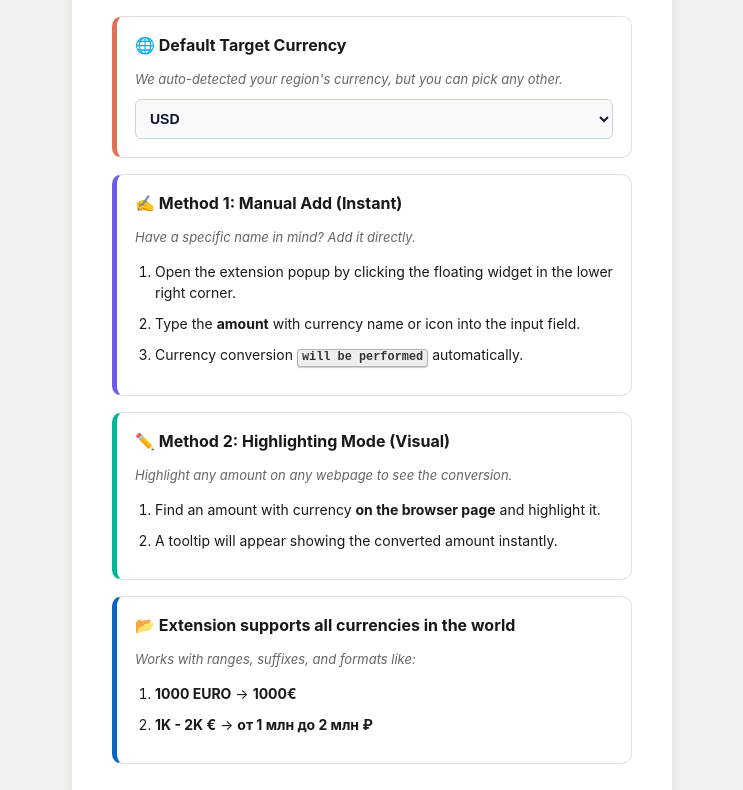
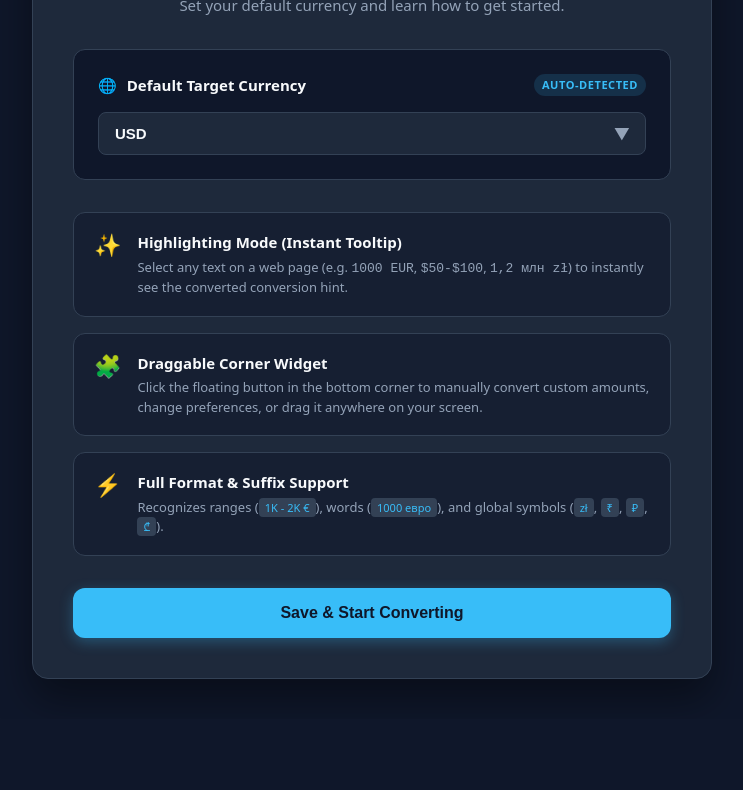
Before and after one commit to vaskocuturilo/Real-time-Currency-Converter, a website with bundled scripts: page pages/welcome.html in a window 1280 px wide. Shown: the part 206-996 px from the top of the page, without its empty margins (268-1011 px from the left). After the commit the page ends 925 px from the top, so only its background shows below. Built offline with nearby package versions, Linux system fonts and the light colour scheme.

```diff
--- a/pages/welcome.html
+++ b/pages/welcome.html
@@ -3,208 +3,316 @@
 
 <head>
   <meta charset="UTF-8">
-  <title>Welcome to Real Time Currency Converter</title>
+  <meta name="viewport" content="width=device-width, initial-scale=1.0">
+  <title>Welcome to Real-Time Currency Converter</title>
   <style>
     :root {
-      --primary: #0a66c2;
-      --bg: #f3f2ef;
-      --card: #ffffff;
-      --text: #191919;
-      --accent: #eef3f8;
+      --bg: #0f172a;
+      --card-bg: #1e293b;
+      --card-border: #334155;
+      --primary: #38bdf8;
+      --primary-hover: #0284c7;
+      --text: #f8fafc;
+      --text-muted: #94a3b8;
+      --accent-purple: #818cf8;
+      --accent-green: #34d399;
+      --accent-amber: #fbbf24;
+      --radius: 16px;
+    }
+
+    * {
+      box-sizing: border-box;
+      margin: 0;
+      padding: 0;
     }
 
     body {
-      font-family: -apple-system, system-ui, BlinkMacSystemFont, "Segoe UI", Roboto, sans-serif;
+      font-family: system-ui, -apple-system, BlinkMacSystemFont, "Segoe UI", Roboto, sans-serif;
       background-color: var(--bg);
       color: var(--text);
-      margin: 0;
+      min-height: 100vh;
       display: flex;
       justify-content: center;
+      align-items: center;
       padding: 40px 20px;
+      line-height: 1.5;
     }
 
     .container {
-      max-width: 600px;
+      max-width: 680px;
       width: 100%;
-      text-align: center;
     }
 
-    .card {
-      background: var(--card);
+    .welcome-card {
+      background: var(--card-bg);
+      border: 1px solid var(--card-border);
+      border-radius: var(--radius);
       padding: 40px;
-      border-radius: 12px;
-      box-shadow: 0 4px 12px rgba(0, 0, 0, 0.08);
-      margin-bottom: 24px;
+      box-shadow: 0 20px 40px rgba(0, 0, 0, 0.4);
+      animation: fadeIn 0.4s ease-out;
+    }
+
+    @keyframes fadeIn {
+      from { opacity: 0; transform: translateY(10px); }
+      to { opacity: 1; transform: translateY(0); }
+    }
+
+    .header {
+      text-align: center;
+      margin-bottom: 32px;
+    }
+
+    .logo-badge {
+      display: inline-flex;
+      align-items: center;
+      justify-content: center;
+      width: 56px;
+      height: 56px;
+      background: linear-gradient(135deg, var(--primary), var(--accent-purple));
+      border-radius: 16px;
+      font-size: 28px;
+      margin-bottom: 16px;
+      box-shadow: 0 8px 20px rgba(56, 189, 248, 0.25);
     }
 
     h1 {
-      color: var(--primary);
-      font-size: 24px;
+      font-size: 26px;
+      font-weight: 700;
+      letter-spacing: -0.02em;
       margin-bottom: 8px;
     }
 
     .subtitle {
-      color: #666;
+      color: var(--text-muted);
+      font-size: 15px;
+    }
+
+    /* Target Currency Configuration Card */
+    .setup-card {
+      background: #0f172a;
+      border: 1px solid #334155;
+      border-radius: 12px;
+      padding: 24px;
+      margin-bottom: 32px;
+      position: relative;
+    }
+
+    .setup-header {
+      display: flex;
+      align-items: center;
+      justify-content: space-between;
+      margin-bottom: 16px;
+    }
+
+    .setup-title {
+      display: flex;
+      align-items: center;
+      gap: 10px;
+      font-weight: 600;
+      font-size: 15px;
+    }
+
+    .detected-badge {
+      font-size: 11px;
+      background: rgba(56, 189, 248, 0.15);
+      color: var(--primary);
+      padding: 3px 8px;
+      border-radius: 20px;
+      font-weight: 600;
+      text-transform: uppercase;
+      letter-spacing: 0.05em;
+    }
+
+    .select-wrapper {
+      position: relative;
+    }
+
+    select {
+      width: 100%;
+      padding: 12px 16px;
+      border-radius: 8px;
+      border: 1px solid var(--card-border);
+      background-color: var(--card-bg);
+      color: var(--text);
+      font-size: 15px;
+      font-weight: 600;
+      cursor: pointer;
+      outline: none;
+      appearance: none;
+      transition: border-color 0.2s, box-shadow 0.2s;
+    }
+
+    select:focus {
+      border-color: var(--primary);
+      box-shadow: 0 0 0 3px rgba(56, 189, 248, 0.2);
+    }
+
+    .select-chevron {
+      position: absolute;
+      right: 16px;
+      top: 50%;
+      transform: translateY(-50%);
+      pointer-events: none;
+      color: var(--text-muted);
+    }
+
+    /* Feature Grid */
+    .features-grid {
+      display: grid;
+      grid-template-columns: 1fr;
+      gap: 16px;
       margin-bottom: 32px;
     }
 
-    .method-box {
-      text-align: left;
-      background: var(--accent);
-      padding: 20px;
-      border-radius: 8px;
-      margin-bottom: 20px;
-      border-left: 4px solid var(--primary);
+    .feature-item {
+      background: rgba(15, 23, 42, 0.5);
+      border: 1px solid var(--card-border);
+      border-radius: 12px;
+      padding: 18px 20px;
+      display: flex;
+      gap: 16px;
+      transition: border-color 0.2s, transform 0.2s;
     }
 
-    h3 {
-      margin-top: 0;
-      font-size: 16px;
-      display: flex;
-      align-items: center;
-      gap: 8px;
+    .feature-item:hover {
+      border-color: #475569;
+      transform: translateY(-1px);
     }
 
-    ol {
-      padding-left: 20px;
-      margin-bottom: 0;
+    .feature-icon {
+      font-size: 22px;
+      line-height: 1;
+      padding-top: 2px;
     }
 
-    li {
-      margin-bottom: 10px;
-      font-size: 14px;
-      line-height: 1.5;
+    .feature-content h3 {
+      font-size: 15px;
+      font-weight: 600;
+      margin-bottom: 4px;
+    }
+
+    .feature-content p {
+      font-size: 13px;
+      color: var(--text-muted);
+    }
+
+    kbd {
+      background: #334155;
+      color: #38bdf8;
+      border-radius: 4px;
+      padding: 2px 6px;
+      font-size: 0.85em;
+      font-family: inherit;
+    }
+
+    /* Actions */
+    .actions {
+      text-align: center;
     }
 
     #saveBtn {
+      width: 100%;
       background: var(--primary);
-      color: white;
+      color: #0f172a;
       border: none;
-      padding: 14px 32px;
-      border-radius: 24px;
-      font-weight: 600;
+      padding: 16px 32px;
+      border-radius: 12px;
+      font-weight: 700;
       font-size: 16px;
       cursor: pointer;
-      transition: transform 0.2s, background 0.2s;
+      transition: background 0.2s, transform 0.1s, box-shadow 0.2s;
+      box-shadow: 0 4px 14px rgba(56, 189, 248, 0.3);
     }
 
     #saveBtn:hover {
-      background: #004182;
-      transform: scale(1.02);
+      background: #7dd3fc;
+      transform: translateY(-1px);
+      box-shadow: 0 6px 20px rgba(56, 189, 248, 0.4);
     }
 
-    kbd {
-      background: #eee;
-      border-radius: 3px;
-      border: 1px solid #b4b4b4;
-      box-shadow: 0 1px 1px rgba(0, 0, 0, 0.2);
-      color: #333;
-      display: inline-block;
-      font-size: 0.85em;
-      font-weight: 700;
-      line-height: 1;
-      padding: 2px 4px;
+    #saveBtn:active {
+      transform: translateY(0);
     }
 
-    .method-box {
-      text-align: left;
-      background: #ffffff;
-      padding: 18px;
-      border-radius: 10px;
-      margin-bottom: 16px;
-      border: 1px solid #e0e0e0;
-      transition: transform 0.2s;
+    /* Confirmation Screen */
+    .success-state {
+      text-align: center;
+      padding: 20px 0;
     }
 
-    .method-box:hover {
-      border-color: var(--primary);
-      transform: translateY(-2px);
+    .success-icon {
+      font-size: 48px;
+      margin-bottom: 16px;
     }
 
-    .method-desc {
-      font-size: 13px;
-      color: #666;
-      margin: 4px 0 12px 0;
-      font-style: italic;
-    }
-
-    .manual {
-      border-left: 5px solid #6c5ce7;
-    }
-
-    .pencil {
-      border-left: 5px solid #00b894;
-    }
-
-    .bulk {
-      border-left: 5px solid #0a66c2;
-    }
-
-    .currency-setup {
-      border-left: 5px solid #e17055;
-    }
-
-    #currencySelect {
-      width: 100%;
-      padding: 10px;
-      border-radius: 6px;
-      border: 1px solid #cbd5e1;
-      background: #f8fafc;
-      font-size: 14px;
-      font-weight: 600;
+    .currency-pill {
+      display: inline-block;
+      background: var(--primary);
       color: #0f172a;
-      outline: none;
-      cursor: pointer;
+      padding: 4px 12px;
+      border-radius: 20px;
+      font-weight: 700;
     }
   </style>
 </head>
 
 <body>
   <div class="container">
-    <div class="card">
-      <h1>🚀 Get Started with Real Time Currency Converter</h1>
-      <p class="subtitle">Choose your preferred default currency and review how it works:</p>
-
-      <!-- Currency Setup Box -->
-      <div class="method-box currency-setup">
-        <h3>🌐 Default Target Currency</h3>
-        <p class="method-desc">We auto-detected your region's currency, but you can pick any other.</p>
-        <select id="currencySelect">
-          <!-- Populated dynamically via welcome.js -->
-        </select>
+    <div class="welcome-card" id="mainCard">
+      <div class="header">
+        <div class="logo-badge">🔲</div>
+        <h1>Welcome to Real-Time Currency Converter</h1>
+        <p class="subtitle">Set your default currency and learn how to get started.</p>
       </div>
 
-      <div class="method-box manual">
-        <h3>✍️ Method 1: Manual Add (Instant)</h3>
-        <p class="method-desc">Have a specific name in mind? Add it directly.</p>
-        <ol>
-          <li>Open the extension popup by clicking the floating widget in the lower right corner.</li>
-          <li>Type the <strong>amount</strong> with currency name or icon into the input field.</li>
-          <li>Currency conversion <kbd>will be performed</kbd> automatically.</li>
-        </ol>
+      <!-- Currency Choice Card -->
+      <div class="setup-card">
+        <div class="setup-header">
+          <div class="setup-title">
+            <span>🌐</span> Default Target Currency
+          </div>
+          <span class="detected-badge">Auto-Detected</span>
+        </div>
+        <div class="select-wrapper">
+          <select id="currencySelect"></select>
+          <span class="select-chevron">▼</span>
+        </div>
       </div>
 
-      <div class="method-box pencil">
-        <h3>✏️ Method 2: Highlighting Mode (Visual)</h3>
-        <p class="method-desc">Highlight any amount on any webpage to see the conversion.</p>
-        <ol>
-          <li>Find an amount with currency <strong>on the browser page</strong> and highlight it.</li>
-          <li>A tooltip will appear showing the converted amount instantly.</li>
-        </ol>
+      <!-- Features Guide -->
+      <div class="features-grid">
+        <div class="feature-item">
+          <div class="feature-icon">✨</div>
+          <div class="feature-content">
+            <h3>Highlighting Mode (Instant Tooltip)</h3>
+            <p>Select any text on a web page (e.g. <code>1000 EUR</code>, <code>$50-$100</code>, <code>1,2 млн zł</code>) to instantly see the converted conversion hint.</p>
+          </div>
+        </div>
+
+        <div class="feature-item">
+          <div class="feature-icon">🧩</div>
+          <div class="feature-content">
+            <h3>Draggable Corner Widget</h3>
+            <p>Click the floating button in the bottom corner to manually convert custom amounts, change preferences, or drag it anywhere on your screen.</p>
+          </div>
+        </div>
+
+        <div class="feature-item">
+          <div class="feature-icon">⚡</div>
+          <div class="feature-content">
+            <h3>Full Format & Suffix Support</h3>
+            <p>Recognizes ranges (<kbd>1K - 2K €</kbd>), words (<kbd>1000 евро</kbd>), and global symbols (<kbd>zł</kbd>, <kbd>₹</kbd>, <kbd>₽</kbd>, <kbd>₾</kbd>).</p>
+          </div>
+        </div>
       </div>
 
-      <div class="method-box bulk">
-        <h3>📂 Extension supports all currencies in the world</h3>
-        <p class="method-desc">Works with ranges, suffixes, and formats like:</p>
-        <ol>
-          <li><strong>1000 EURO</strong> -> <strong>1000€</strong></li>
-          <li><strong>1K - 2K €</strong> -> <strong>от 1 млн до 2 млн ₽</strong></li>
-        </ol>
+      <!-- Button -->
+      <div class="actions">
+        <button id="saveBtn">Save & Start Converting</button>
       </div>
     </div>
+  </div>
 
-    <button id="saveBtn">Go to Start</button>
-  </div>
   <script type="module" src="welcome.js"></script>
 </body>
 
```
Also changed, not shown: constants.js (+10 -4 lines), pages/welcome.js (+17 -10 lines), tests/parser.test.js (+4 -0 lines).
